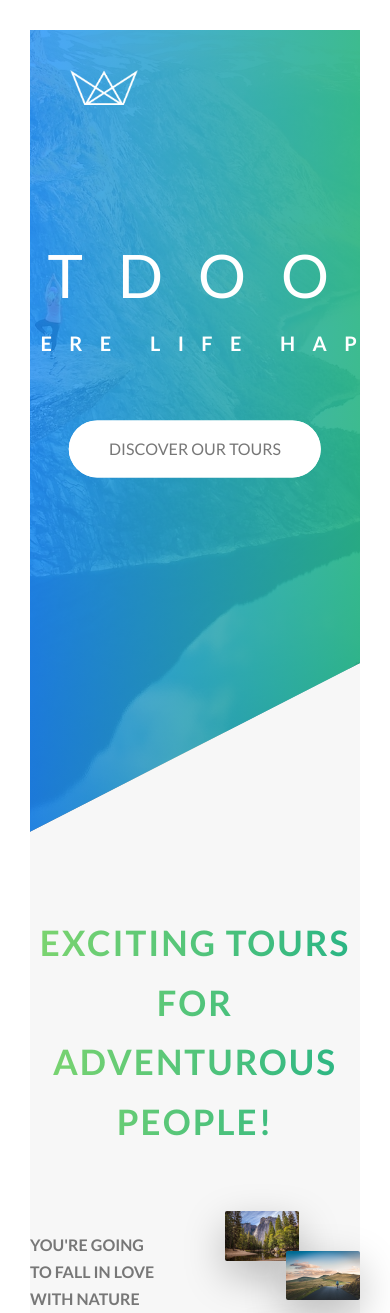
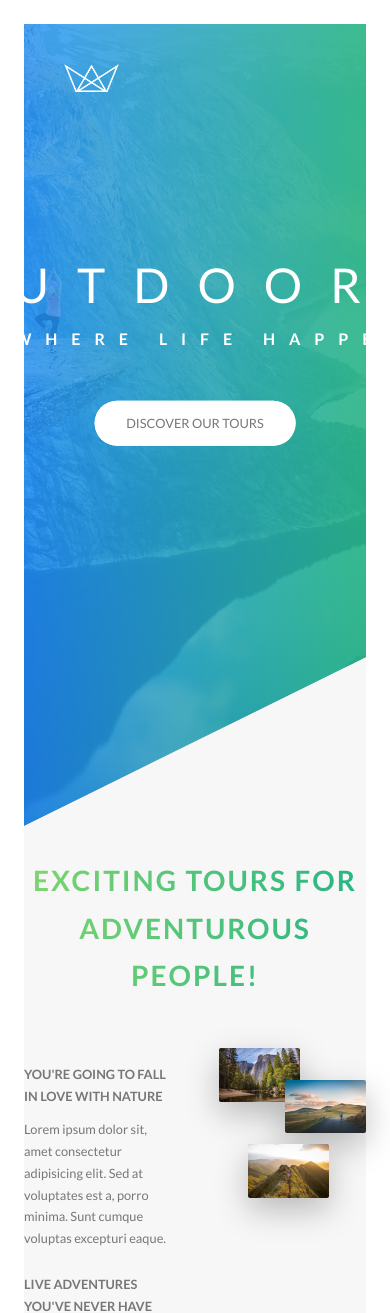
Before and after one commit to SparksFullStack/naturelust, a PHP site: page /index.html in a window 390 px wide; the page is wider, and only the part inside the window is pictured. Shown: the top 1313 px of that part. Run offline with PHP 8.4, Linux system fonts and the light colour scheme.

Commit message:
single mixin added that covers all breakpoint sizes

```diff
--- a/css/style.css
+++ b/css/style.css
@@ -1,3 +1,17 @@
+/*
+0-600px: Phone
+600-900px: Tablet Potrait
+900-1200px: Tablet Landscape
+1200-1800px: Desktop (normal styles)
+1800px+: Large Desktop
+*/
+/*
+$breakpoint argument values
+- phone
+- tab-port
+- tab-land
+- big-desktop
+*/
 @keyframes moveInRight {
   0% {
     opacity: 0;
@@ -40,6 +54,15 @@ body {
 
 html {
   font-size: 62.5%; }
+  @media (max-width: 75em) {
+    html {
+      font-size: 56.25%; } }
+  @media (max-width: 56.25em) {
+    html {
+      font-size: 50%; } }
+  @media (min-width: 112.5em) {
+    html {
+      font-size: 75%; } }
 
 body {
   font-family: "Lato", sans-serif;
--- a/sass/abstracts/_mixins.scss
+++ b/sass/abstracts/_mixins.scss
@@ -14,3 +14,35 @@
     left: 50%;
     transform: translate(-50%, -50%);
 }
+
+// Media Query Mixins
+/*
+0-600px: Phone
+600-900px: Tablet Potrait
+900-1200px: Tablet Landscape
+1200-1800px: Desktop (normal styles)
+1800px+: Large Desktop
+*/
+
+/*
+$breakpoint argument values
+- phone
+- tab-port
+- tab-land
+- big-desktop
+*/
+
+@mixin respond($breakpoint){
+    @if $breakpoint == phone {
+        @media (max-width: 37.5em) { @content }; // 600px
+    }
+    @if $breakpoint == tab-port {
+        @media (max-width: 56.25em) { @content }; // 900px
+    }
+    @if $breakpoint == tab-land {
+        @media (max-width: 75em) { @content }; // 1200px
+    }
+    @if $breakpoint == big-desktop {
+        @media (min-width: 112.5em) { @content }; // 1800px
+    }
+}
--- a/sass/base/_typography.scss
+++ b/sass/base/_typography.scss
@@ -1,6 +1,22 @@
 // Base Font-Size
 html {
     font-size: 62.5%;
+
+    @include respond(tab-land){ // width < 1200px
+        font-size: 56.25%; // 1 rem = 9px
+    }
+
+    @include respond(tab-port){ // width < 900px
+        font-size: 50%; // 1 rem = 8px
+    }
+
+    @include respond(phone){
+
+    }
+
+    @include respond(big-desktop){ // width >= 1800px
+        font-size: 75%; // 1 rem = 12px
+    }
 }
 
 // Body Text
```
Also changed, not shown: index.html (+5 -5 lines).
